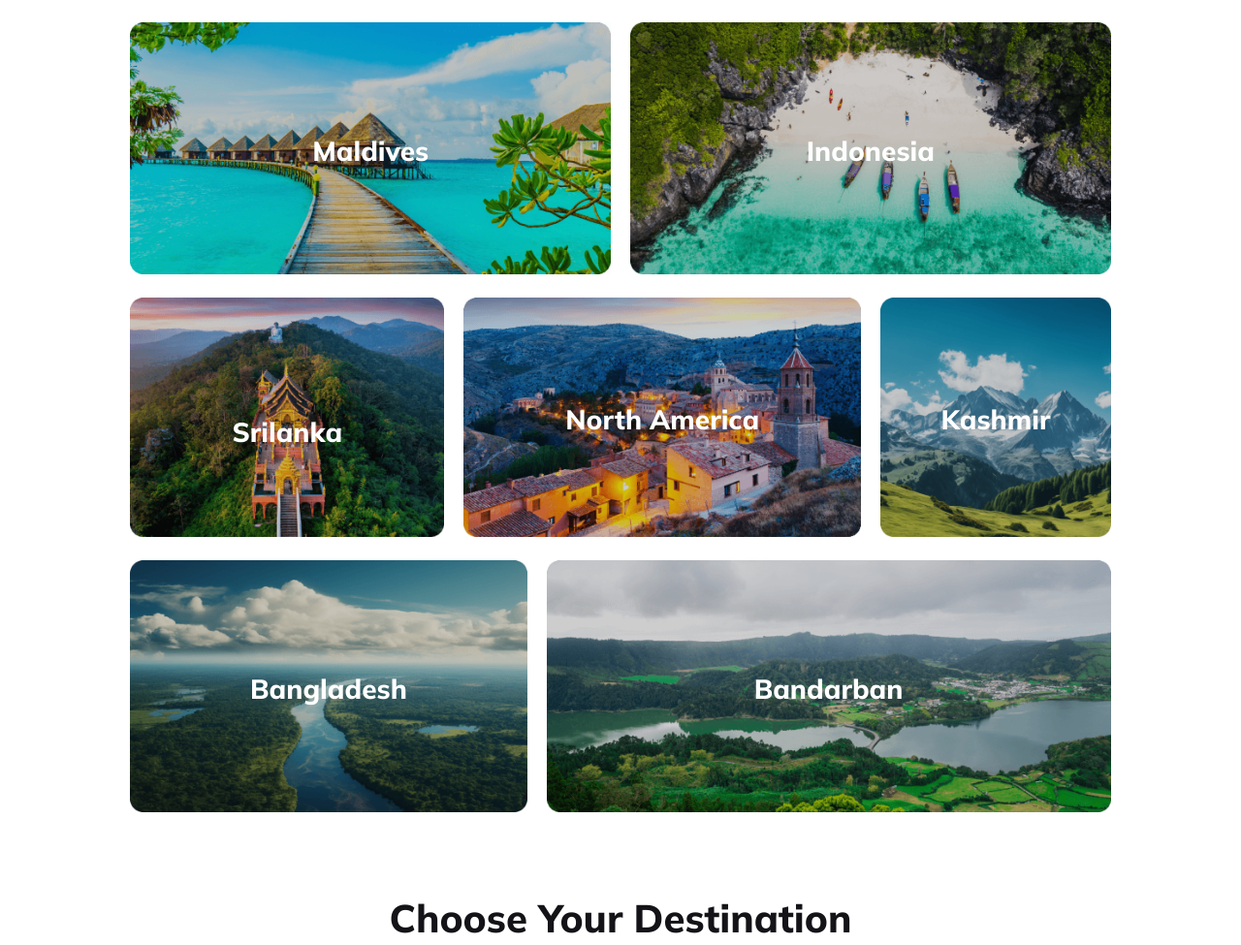
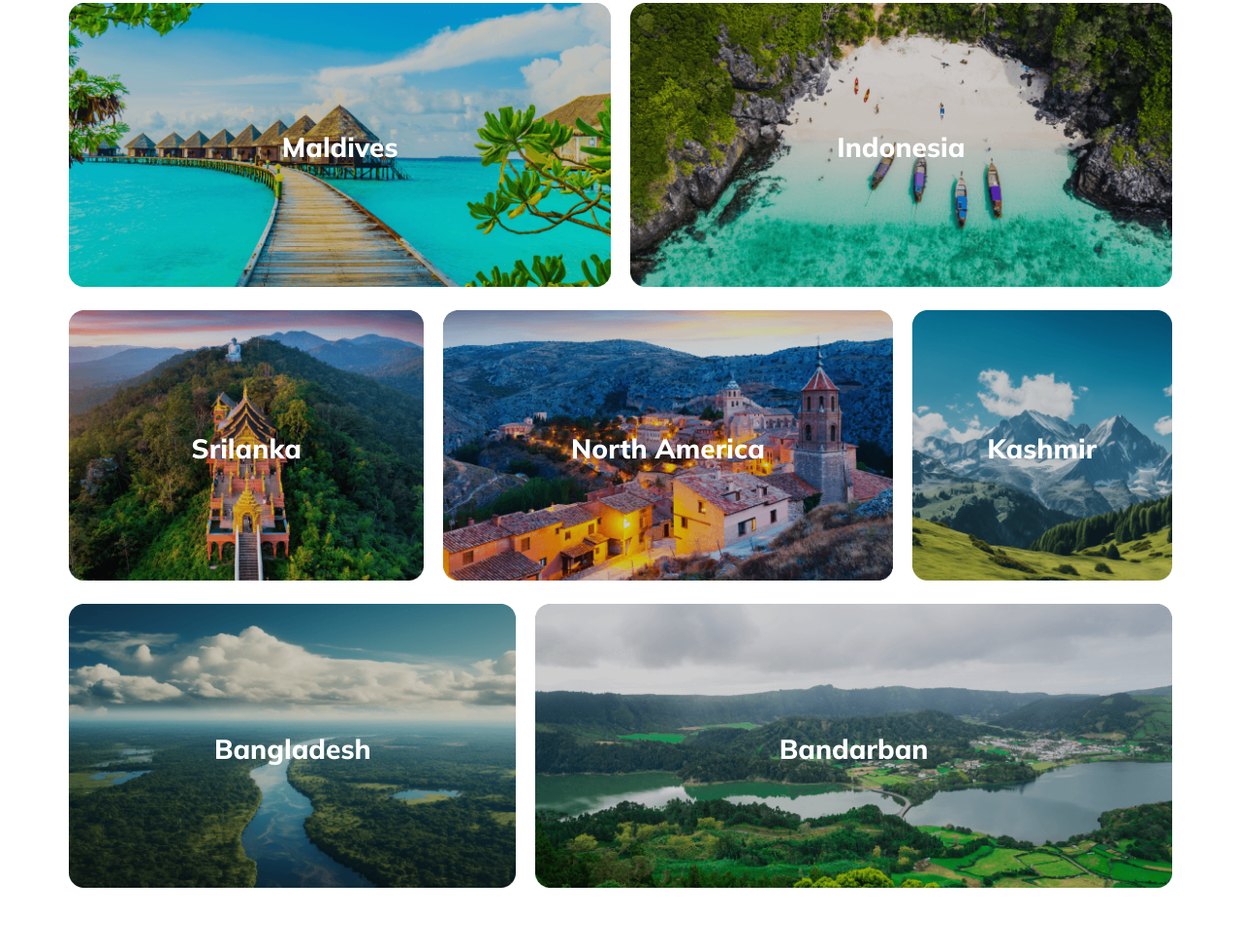
Before and after one commit to islam-sharmin/B9A2-Tripify-Travel, a plain HTML site: page index.html in a window 1280 px wide. Shown: the part 1579-2554 px from the top of the page at 97% size. Drawn offline with Linux system fonts and the light colour scheme.

```diff
--- a/index.html
+++ b/index.html
@@ -38,7 +38,8 @@
     </header>
 
     <main>
-        <section class="banner">
+        <section>
+            <div class="banner">
                 <div class="banner-container">
                     <h1 class="banner-title">Explore Your Travel</h1>
                     <p class="banner-description">Dolor sit amet consectetur. Nullam suspendisse vitae ultricies dolor adipiscing. In et odio enim ac quis sapien urna eu phasellus.</p>
@@ -53,6 +54,7 @@
                     </select>
                             <button class="btn-primary travel-info-details"><i class="fa-solid fa-magnifying-glass"></i> Find Now</button>
                         </form>
+                    </div>
                 </div>
             </div>
         </section>
@@ -85,38 +87,38 @@
             </div>
             <div class="destination-content">
                 <div class="row">
-                    <div class="maldives-img"><img src="images/Rectangle5.png" alt="">
-                        <div class="maldives">Maldives</div>
+                    <div class="row1-img"><img src="images/Rectangle5.png" alt="">
+                        <div class="row1">Maldives</div>
                     </div>
 
-                    <div class="indonesia-img"><img src="images/Rectangle8.png" alt="">
-                        <div class="indonesia">Indonesia</div>
+                    <div class="row1-img"><img src="images/Rectangle8.png" alt="">
+                        <div class="row1">Indonesia</div>
                     </div>
                 </div>
                 <div class="row">
-                    <div class="srilanka-img">
+                    <div class="row1-img">
                         <img src="images/Rectangle6.png" alt="">
-                        <div class="srilanka">Srilanka</div>
+                        <div class="row1">Srilanka</div>
                     </div>
-                    <div class="north-america-img">
+                    <div class="row1-img">
                         <img src="images/Rectangle7.png" alt="">
 
-                        <div class="north-america">North America</div>
+                        <div class="row1">North America</div>
                     </div>
-                    <div class="kashmir-img">
+                    <div class="row1-img">
                         <img src="images/Rectangle9.png" alt="">
 
-                        <div class="kashmir">Kashmir</div>
+                        <div class="row1">Kashmir</div>
                     </div>
                 </div>
                 <div class="row">
-                    <div class="bangladesh-img">
+                    <div class="row1-img">
                         <img src="images/Rectangle11.png" alt="">
-                        <div class="bangladesh">Bangladesh</div>
+                        <div class="row1">Bangladesh</div>
                     </div>
-                    <div class="bandarban-img">
+                    <div class="row1-img">
                         <img src="images/Rectangle10.png" alt="">
-                        <div class="bandarban">Bandarban</div>
+                        <div class="row1">Bandarban</div>
                     </div>
                 </div>
             </div>
--- a/styles/travel.css
+++ b/styles/travel.css
@@ -78,8 +78,13 @@
         }
         /* main section */
 
+        main {
+            max-width: 1440px;
+            margin: 0 auto;
+        }
+
         section {
-            width: 80%;
+            width: 90%;
             margin: 0 auto;
         }
         /* banner section */
@@ -150,9 +155,6 @@
             gap: 80px;
             margin-top: 80px;
         }
-        /* .popular-tour-content {
-            width: 50%;
-        } */
 
         .popular-tour-title {
             color: #131318;
@@ -203,95 +205,11 @@
             height: 100%;
         }
 
-        .maldives-img {
+        .row1-img {
             position: relative;
         }
 
-        .maldives {
-            color: #FFF;
-            font-size: 1.75rem;
-            font-weight: 800;
-            position: absolute;
-            top: 50%;
-            left: 50%;
-            transform: translate(-50%, -50%);
-        }
-
-        .indonesia-img {
-            position: relative;
-        }
-
-        .indonesia {
-            color: #FFF;
-            font-size: 1.75rem;
-            font-weight: 800;
-            position: absolute;
-            top: 50%;
-            left: 50%;
-            transform: translate(-50%, -50%);
-        }
-
-        .srilanka-img {
-            position: relative;
-        }
-
-        .srilanka {
-            color: #FFF;
-            font-size: 1.75rem;
-            font-weight: 800;
-            position: absolute;
-            top: 55%;
-            left: 50%;
-            transform: translate(-50%, -50%);
-        }
-
-        .north-america-img {
-            position: relative;
-        }
-
-        .north-america {
-            color: #FFF;
-            font-size: 1.75rem;
-            font-weight: 800;
-            position: absolute;
-            top: 50%;
-            left: 50%;
-            transform: translate(-50%, -50%);
-        }
-
-        .kashmir-img {
-            position: relative;
-        }
-
-        .kashmir {
-            color: #FFF;
-            font-size: 1.75rem;
-            font-weight: 800;
-            position: absolute;
-            top: 50%;
-            left: 50%;
-            transform: translate(-50%, -50%);
-        }
-
-        .bangladesh-img {
-            position: relative;
-        }
-
-        .bangladesh {
-            color: #FFF;
-            font-size: 1.75rem;
-            font-weight: 800;
-            position: absolute;
-            top: 50%;
-            left: 50%;
-            transform: translate(-50%, -50%);
-        }
-
-        .bandarban-img {
-            position: relative;
-        }
-
-        .bandarban {
+        .row1 {
             color: #FFF;
             font-size: 1.75rem;
             font-weight: 800;
@@ -367,7 +285,6 @@
 
         .subscribe {
             display: flex;
-            /* justify-content: center; */
             gap: 20px;
             margin-top: 80px;
         }
@@ -376,7 +293,6 @@
             border-radius: 16px;
             border: 1px solid #FF5400;
             padding: 40px;
-            /* text-align: center; */
         }
 
         .subscribe-title {
@@ -421,7 +337,7 @@
         .subscribe-and-save {
             position: relative;
             bottom: 185px;
-            left: 195px;
+            left: 320px;
             border-radius: 16px;
             background: #FF5400;
             width: 250px;
```
Lines whose indentation alone changed are shown as unchanged.
